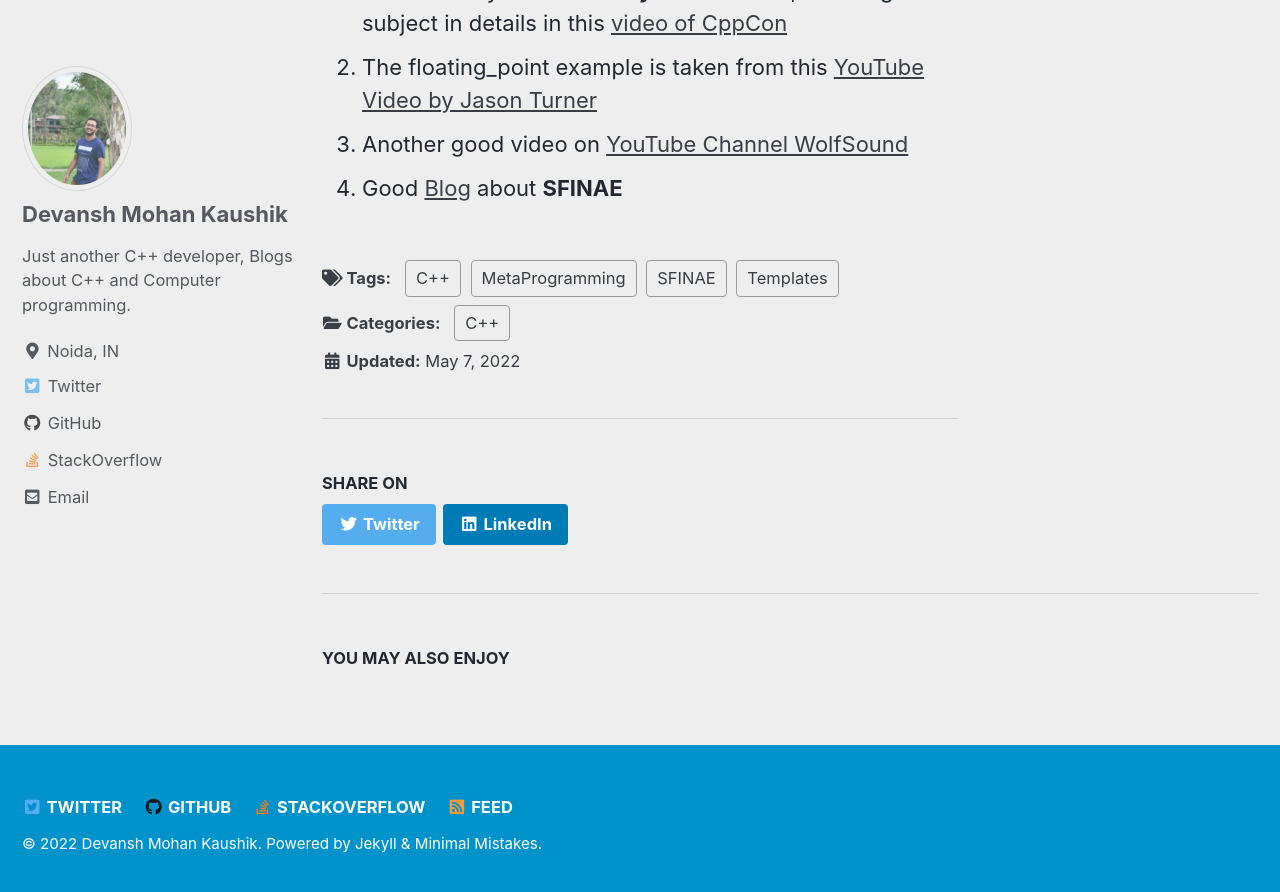
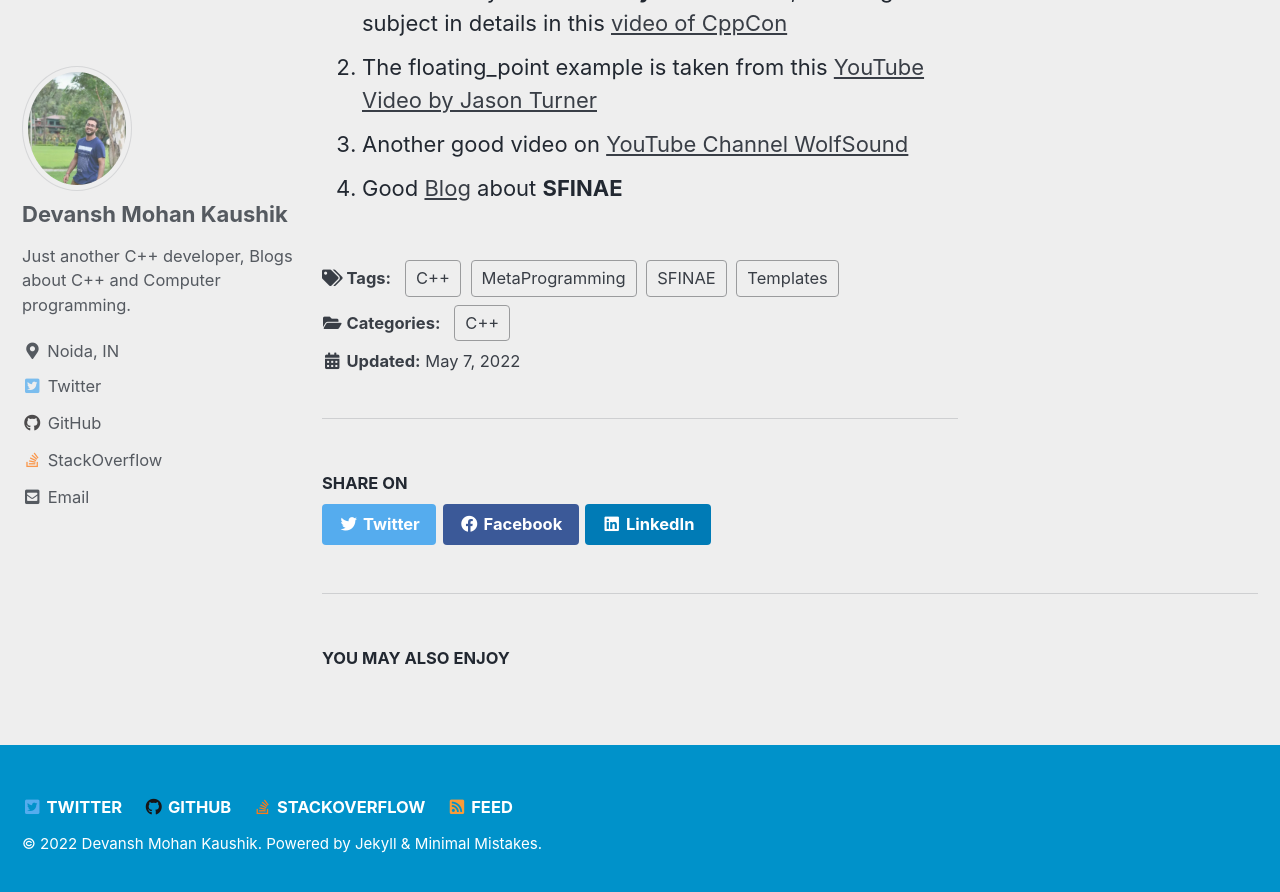
Before and after one commit to dmk326/blog, a Jekyll site: the page built from _posts/2022-05-07-Taste-of-SFINAE.md, in a window 1280 px wide and 900 px high, scrolled down 7563 px. Shown: the top 892 px of the window. Built offline with Jekyll 4.4.1, drawn with Linux system fonts in a browser that asks for light colours; cached includes are drawn as plain includes.

Commit message:
add fb share button

```diff
--- a/_includes/social-share.html
+++ b/_includes/social-share.html
@@ -5,7 +5,7 @@
 
   <a href="https://twitter.com/intent/tweet?{% if site.twitter.username %}via={{ site.twitter.username | url_encode }}&{% endif %}text={{ page.title | url_encode }}%20{{ page.url | absolute_url | url_encode }}" class="btn btn--twitter" onclick="window.open(this.href, 'window', 'left=20,top=20,width=500,height=500,toolbar=1,resizable=0'); return false;" title="{{ site.data.ui-text[site.locale].share_on_label | default: 'Share on' }} Twitter"><i class="fab fa-fw fa-twitter" aria-hidden="true"></i><span> Twitter</span></a>
 
-  <!-- <a href="https://www.facebook.com/sharer/sharer.php?u={{ page.url | absolute_url | url_encode }}" class="btn btn--facebook" onclick="window.open(this.href, 'window', 'left=20,top=20,width=500,height=500,toolbar=1,resizable=0'); return false;" title="{{ site.data.ui-text[site.locale].share_on_label | default: 'Share on' }} Facebook"><i class="fab fa-fw fa-facebook" aria-hidden="true"></i><span> Facebook</span></a> -->
+  <a href="https://www.facebook.com/sharer/sharer.php?u={{ page.url | absolute_url | url_encode }}" class="btn btn--facebook" onclick="window.open(this.href, 'window', 'left=20,top=20,width=500,height=500,toolbar=1,resizable=0'); return false;" title="{{ site.data.ui-text[site.locale].share_on_label | default: 'Share on' }} Facebook"><i class="fab fa-fw fa-facebook" aria-hidden="true"></i><span> Facebook</span></a>
 
   <a href="https://www.linkedin.com/shareArticle?mini=true&url={{ page.url | absolute_url | url_encode }}" class="btn btn--linkedin" onclick="window.open(this.href, 'window', 'left=20,top=20,width=500,height=500,toolbar=1,resizable=0'); return false;" title="{{ site.data.ui-text[site.locale].share_on_label | default: 'Share on' }} LinkedIn"><i class="fab fa-fw fa-linkedin" aria-hidden="true"></i><span> LinkedIn</span></a>
 </section>
```
